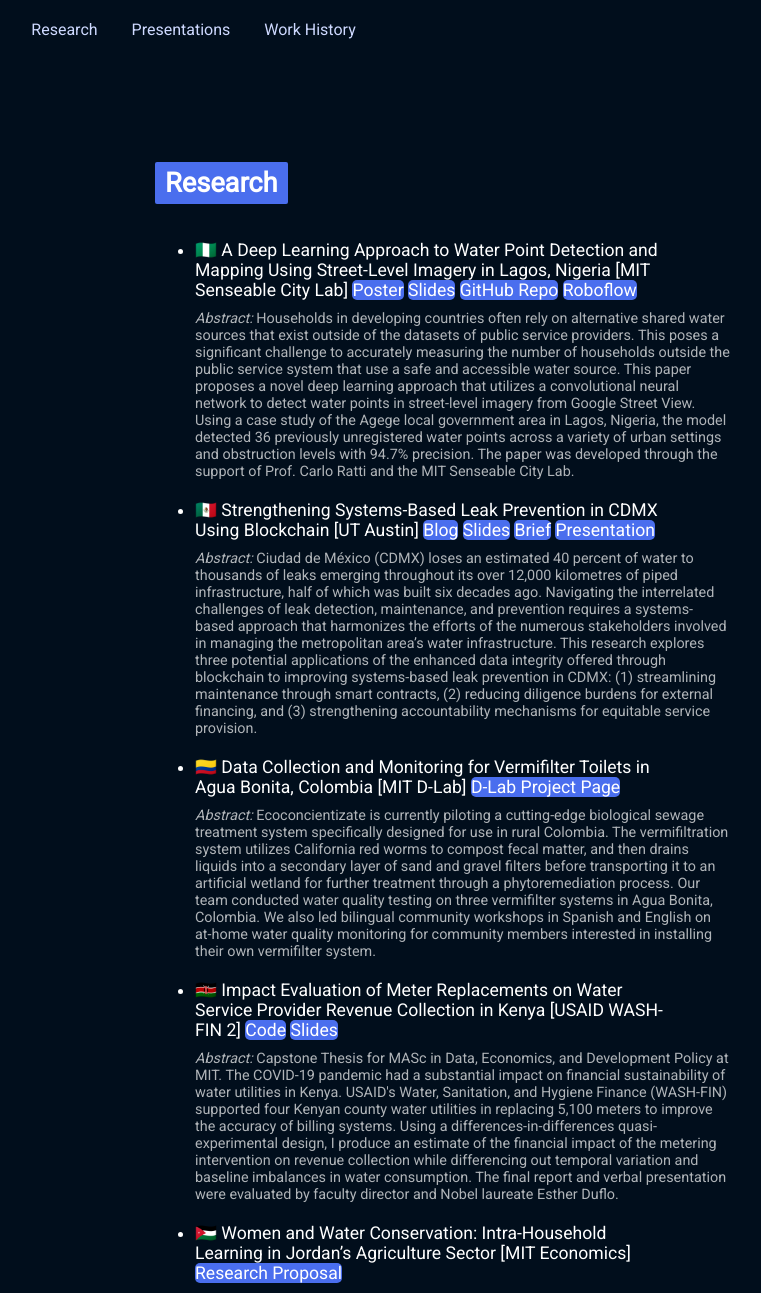
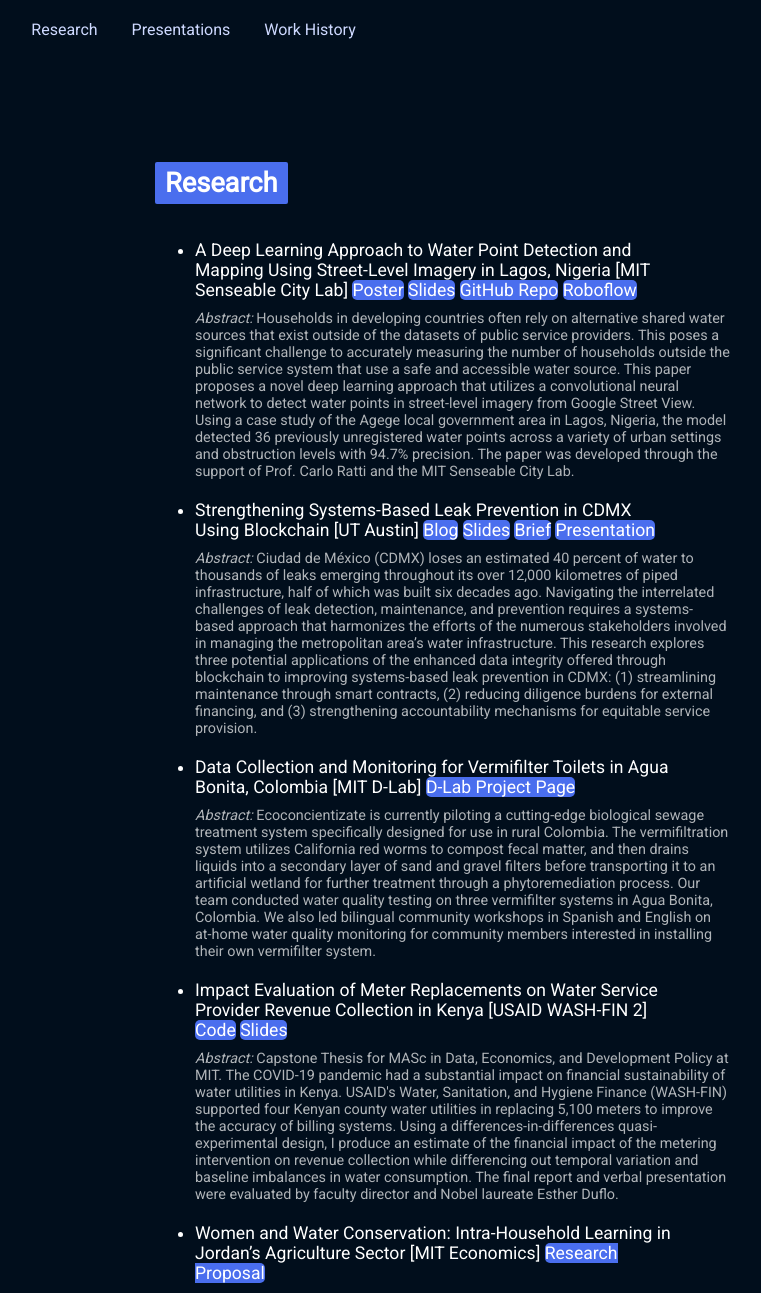
Before and after one commit to neildpatel/neildpatel.github.io, a plain HTML site: page research.html in a window 1280 px wide. Shown: the top 1293 px of the page, 485-1246 px from the left. Drawn offline with Linux system fonts and the light colour scheme.

Commit message:
Update research.html

```diff
--- a/research.html
+++ b/research.html
@@ -49,15 +49,15 @@
         <div class="section-2">
             <h2>Research</h2>
                 <ul>
-                    <li> 🇳🇬 A Deep Learning Approach to Water Point Detection and Mapping Using Street-Level Imagery in Lagos, Nigeria [MIT Senseable City Lab] <a href="files/Patel_UNC_Poster.pdf" class="button">Poster</a> <a href="files/UNC Tech Showcase.pdf" class="button">Slides</a> <a href="https://github.com/neildpatel/waterpointdetections" class="button">GitHub Repo</a> <a href="https://universe.roboflow.com/neil-patel/lagos-water-point-detections/dataset/3" class="button">Roboflow</a></li>
+                    <li> A Deep Learning Approach to Water Point Detection and Mapping Using Street-Level Imagery in Lagos, Nigeria [MIT Senseable City Lab] <a href="files/Patel_UNC_Poster.pdf" class="button">Poster</a> <a href="files/UNC Tech Showcase.pdf" class="button">Slides</a> <a href="https://github.com/neildpatel/waterpointdetections" class="button">GitHub Repo</a> <a href="https://universe.roboflow.com/neil-patel/lagos-water-point-detections/dataset/3" class="button">Roboflow</a></li>
                         <p style="font-size:90%; color: rgba(255, 255, 255, 0.691)"><i>Abstract:</i> Households in developing countries often rely on alternative shared water sources that exist outside of the datasets of public service providers. This poses a significant challenge to accurately measuring the number of households outside the public service system that use a safe and accessible water source. This paper proposes a novel deep learning approach that utilizes a convolutional neural network to detect water points in street-level imagery from Google Street View. Using a case study of the Agege local government area in Lagos, Nigeria, the model detected 36 previously unregistered water points across a variety of urban settings and obstruction levels with 94.7% precision. The paper was developed through the support of Prof. Carlo Ratti and the MIT Senseable City Lab. </p>
-                    <li> 🇲🇽 Strengthening Systems-Based Leak Prevention in CDMX Using Blockchain [UT Austin] <a href="https://watersciencepolicy.com/article/strengthening-systemsbased-leak-prevention-in-ciudad-de-mxico-through-blockchain--1091c7aab398?language=English" class="button">Blog</a> <a href="files/IFAT Eurasia – Blockchain CDMX.pdf" class="button">Slides</a> <a href="https://youthforwater.org/app/uploads/2021/05/WYPW_Innovation-for-Water_GA-2021.pdf" class="button">Brief</a> <a href="https://youtu.be/tNmJsG2Y5Do?si=6D2NuRCsWgjlCKdT&t=2121" class="button">Presentation</a></li>
+                    <li> Strengthening Systems-Based Leak Prevention in CDMX Using Blockchain [UT Austin] <a href="https://watersciencepolicy.com/article/strengthening-systemsbased-leak-prevention-in-ciudad-de-mxico-through-blockchain--1091c7aab398?language=English" class="button">Blog</a> <a href="files/IFAT Eurasia – Blockchain CDMX.pdf" class="button">Slides</a> <a href="https://youthforwater.org/app/uploads/2021/05/WYPW_Innovation-for-Water_GA-2021.pdf" class="button">Brief</a> <a href="https://youtu.be/tNmJsG2Y5Do?si=6D2NuRCsWgjlCKdT&t=2121" class="button">Presentation</a></li>
                         <p style="font-size:90%; color: rgba(255, 255, 255, 0.691)"><i>Abstract:</i> Ciudad de México (CDMX) loses an estimated 40 percent of water to thousands of leaks emerging throughout its over 12,000 kilometres of piped infrastructure, half of which was built six decades ago. Navigating the interrelated challenges of leak detection, maintenance, and prevention requires a systems-based approach that harmonizes the efforts of the numerous stakeholders involved in managing the metropolitan area’s water infrastructure. This research explores three potential applications of the enhanced data integrity offered through blockchain to improving systems-based leak prevention in CDMX: (1) streamlining maintenance through smart contracts, (2) reducing diligence burdens for external financing, and (3) strengthening accountability mechanisms for equitable service provision. </p>
-                    <li> 🇨🇴 Data Collection and Monitoring for Vermifilter Toilets in Agua Bonita, Colombia [MIT D-Lab] <a href="https://d-lab.mit.edu/academics/student-projects-presentations/data-collection-and-monitoring-vermifilter-toilets" class="button"> D-Lab Project Page </a></li>
+                    <li> Data Collection and Monitoring for Vermifilter Toilets in Agua Bonita, Colombia [MIT D-Lab] <a href="https://d-lab.mit.edu/academics/student-projects-presentations/data-collection-and-monitoring-vermifilter-toilets" class="button"> D-Lab Project Page </a></li>
                         <p style="font-size:90%; color: rgba(255, 255, 255, 0.691)"><i>Abstract:</i> Ecoconcientizate is currently piloting a cutting-edge biological sewage treatment system specifically designed for use in rural Colombia. The vermifiltration system utilizes California red worms to compost fecal matter, and then drains liquids into a secondary layer of sand and gravel filters before transporting it to an artificial wetland for further treatment through a phytoremediation process. Our team conducted water quality testing on three vermifilter systems in Agua Bonita, Colombia. We also led bilingual community workshops in Spanish and English on at-home water quality monitoring for community members interested in installing their own vermifilter system. </p>
-                    <li> 🇰🇪 Impact Evaluation of Meter Replacements on Water Service Provider Revenue Collection in Kenya [USAID WASH-FIN 2] <a href="https://github.com/neildpatel/kenyameteringimpacteval" class="button">Code</a> <a href="files/WF2_DEDP_Capstone_Patel.pdf" class="button">Slides</a></li>
+                    <li> Impact Evaluation of Meter Replacements on Water Service Provider Revenue Collection in Kenya [USAID WASH-FIN 2] <a href="https://github.com/neildpatel/kenyameteringimpacteval" class="button">Code</a> <a href="files/WF2_DEDP_Capstone_Patel.pdf" class="button">Slides</a></li>
                         <p style="font-size:90%; color: rgba(255, 255, 255, 0.691)"><i>Abstract:</i> Capstone Thesis for MASc in Data, Economics, and Development Policy at MIT. The COVID-19 pandemic had a substantial impact on financial sustainability of water utilities in Kenya. USAID's Water, Sanitation, and Hygiene Finance (WASH-FIN) supported four Kenyan county water utilities in replacing 5,100 meters to improve the accuracy of billing systems. Using a differences-in-differences quasi-experimental design, I produce an estimate of the financial impact of the metering intervention on revenue collection while differencing out temporal variation and baseline imbalances in water consumption. The final report and verbal presentation were evaluated by faculty director and Nobel laureate Esther Duflo. </p>
-                    <li> 🇯🇴 Women and Water Conservation: Intra-Household Learning in Jordan’s Agriculture Sector [MIT Economics] <a href="files/jordan.pdf" class="button"> Research Proposal </a></li>
+                    <li> Women and Water Conservation: Intra-Household Learning in Jordan’s Agriculture Sector [MIT Economics] <a href="files/jordan.pdf" class="button"> Research Proposal </a></li>
                         <p style="font-size:90%; color: rgba(255, 255, 255, 0.691)"><i>Abstract:</i> This project presents an experimental design for a behavioral economics RCT that estimates the effect of gender on information spillovers for water conservation knowledge in agricultural communities in Jordan. The proposal was developed as part of a PhD-level workshop under the supervision of Nobel laureate Prof. Abhijit Banerjee and Prof. Frank Schilbach. </p>
                 </ul>
         </div>
```
